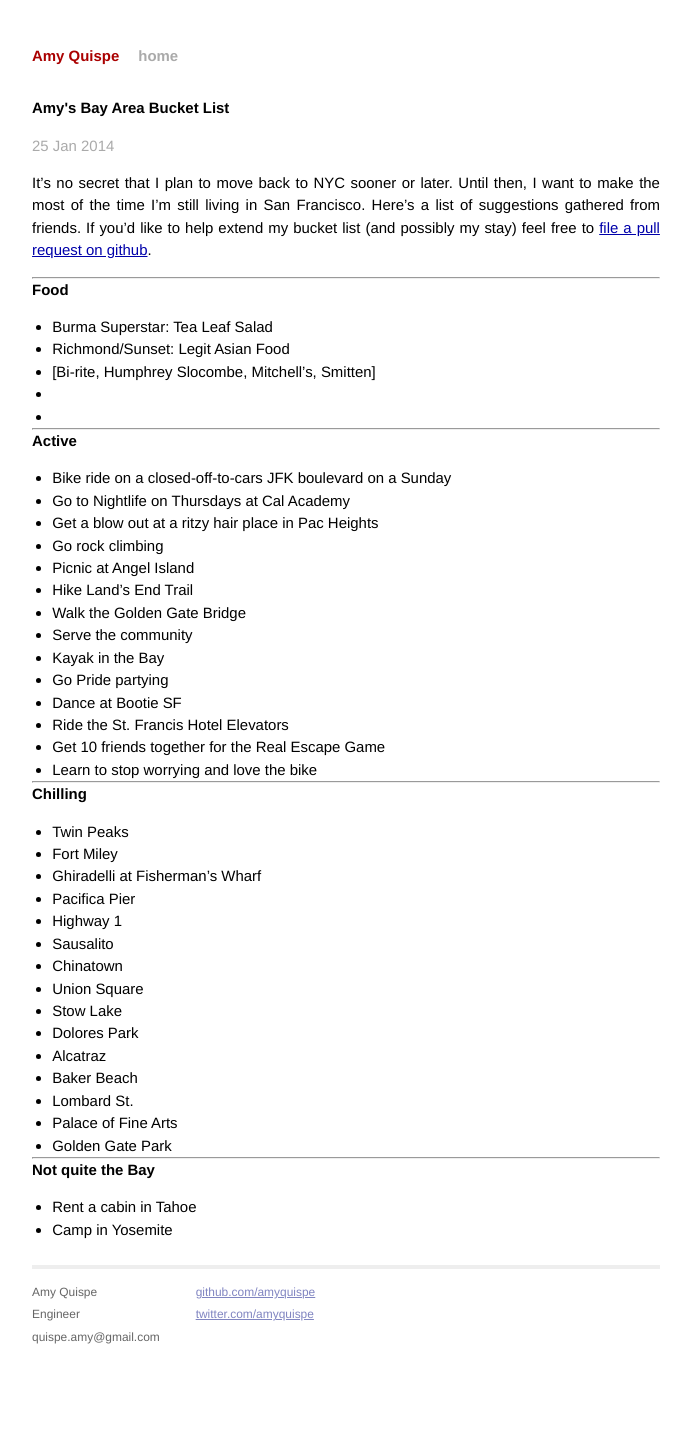
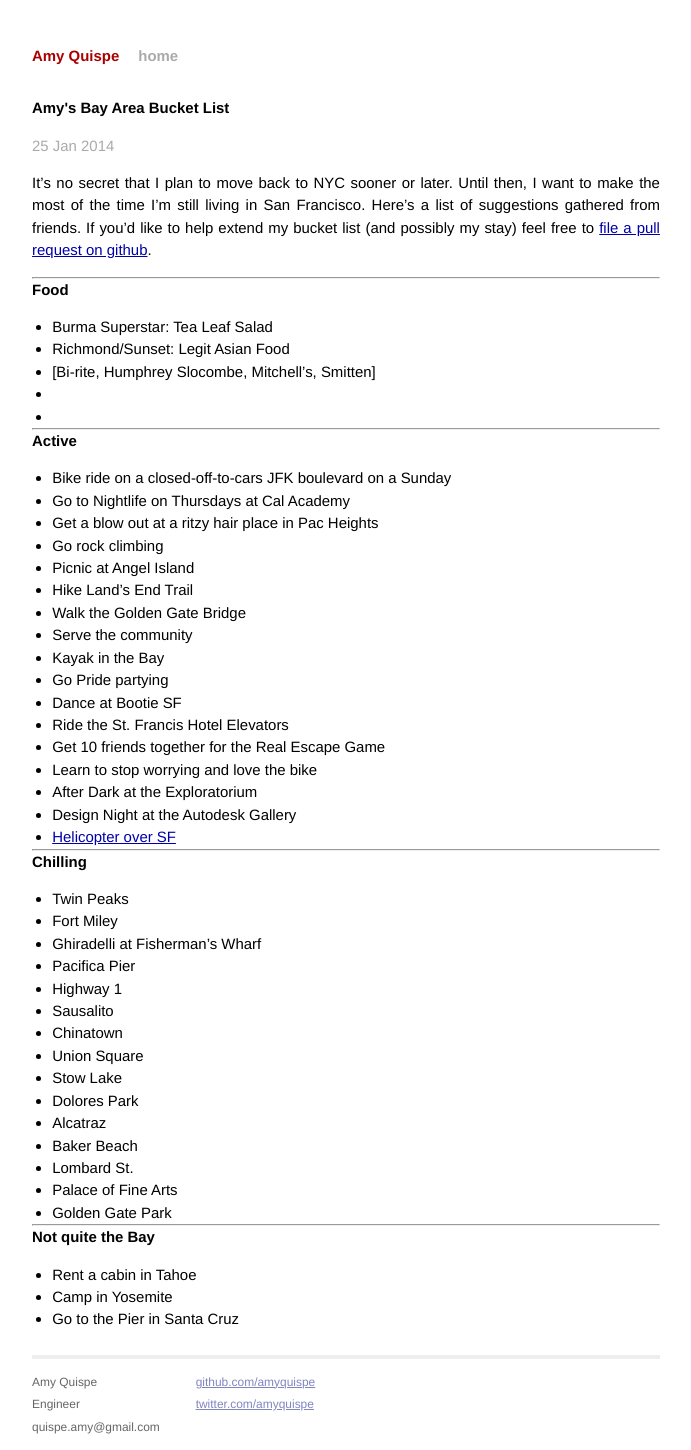
Before and after one commit to alexsg/amyquispe.github.io, a Jekyll site: the page built from _posts/2014-01-25-bay-area-bucket-list.markdown, in a window 1280 px wide. Shown: the whole page, without its empty margins (294-985 px from the left). Built offline with Jekyll 4.4.1, drawn with Linux system fonts in a browser that asks for light colours; Markdown is read by kramdown in place of the engine named in the settings; before the commit the page ends 1360 px from its top, so only the background shows below that.

Commit message:
Update 2014-01-25-bay-area-bucket-list.markdown
added some cool activities

```diff
--- a/_posts/2014-01-25-bay-area-bucket-list.markdown
+++ b/_posts/2014-01-25-bay-area-bucket-list.markdown
@@ -37,6 +37,9 @@ my bucket list (and possibly my stay) feel free to [file a pull request on githu
 * Ride the St. Francis Hotel Elevators
 * Get 10 friends together for the Real Escape Game
 * Learn to stop worrying and love the bike
+* After Dark at the Exploratorium
+* Design Night at the Autodesk Gallery
+* [Helicopter over SF](http://sfhelicopters.com/)
 
 ***
 
@@ -64,3 +67,4 @@ my bucket list (and possibly my stay) feel free to [file a pull request on githu
 
 * Rent a cabin in Tahoe
 * Camp in Yosemite
+* Go to the Pier in Santa Cruz
```
